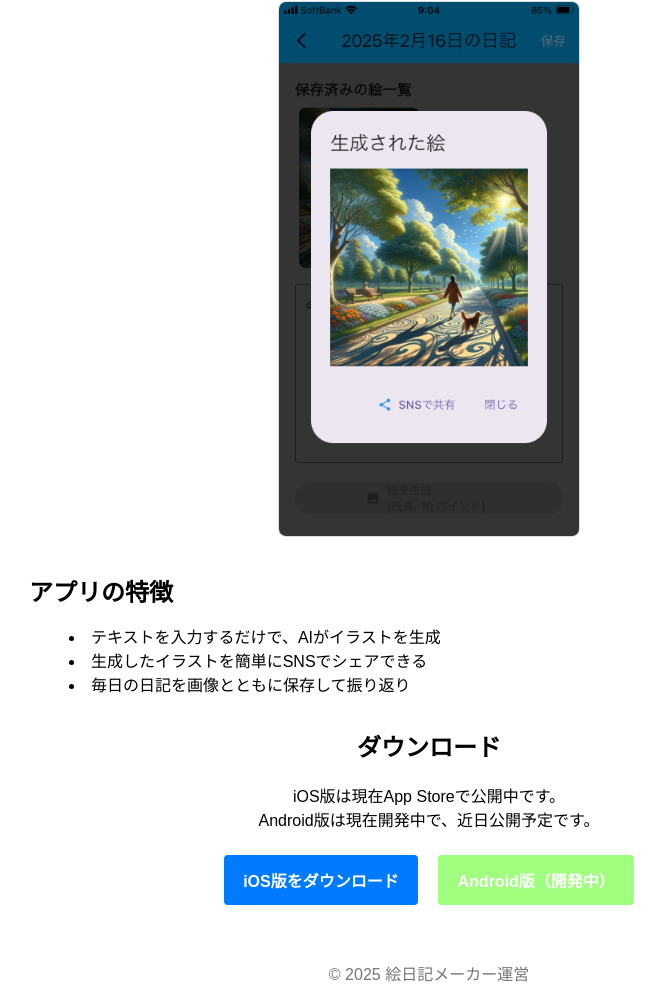
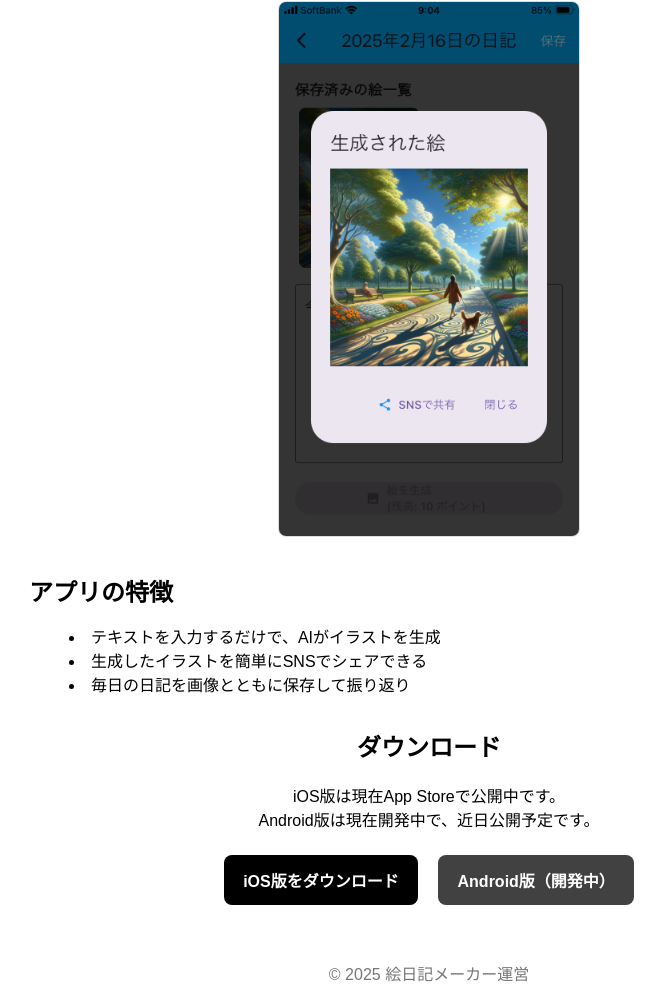
Before and after one commit to fcchi/pic_diary_app_site, a plain HTML site: page index.html in a window 1280 px wide. Shown: the part 122-1127 px from the top of the page, without its empty margins (211-876 px from the left). Drawn offline with Linux system fonts and the light colour scheme.

Commit message:
20250223

```diff
--- a/index.html
+++ b/index.html
@@ -47,11 +47,25 @@
       margin: 0.5em;
       padding: 0.8em 1.2em;
       color: #fff;
-      background-color: #007BFF;
-      border-radius: 4px;
+      border-radius: 8px;
       text-decoration: none;
       font-weight: bold;
+      transition: opacity 0.2s;
     }
+
+    a.store-link:hover {
+      opacity: 0.8;
+    }
+
+    .app-store-btn {
+      background-color: #000000;
+    }
+
+    .play-store-btn {
+      background-color: #414141;
+      color: #a1a1a1;
+    }
+
     footer {
       text-align: center;
       margin-top: 3em;
@@ -75,6 +89,16 @@
 
       footer {
         color: #aaa;
+      }
+
+      .app-store-btn {
+        background-color: #ffffff;
+        color: #000000;
+      }
+
+      .play-store-btn {
+        background-color: #414141;
+        color: #a1a1a1;
       }
     }
   </style>
@@ -106,13 +130,11 @@
 
       <p>
         <a href="https://apps.apple.com/us/app/%E7%B5%B5%E6%97%A5%E8%A8%98%E3%83%A1%E3%83%BC%E3%82%AB%E3%83%BC/id6741065694"
-           class="store-link"
-           style="background-color: #007AFF;">
+           class="store-link app-store-btn">
           iOS版をダウンロード
         </a>
         <a href="#"
-           class="store-link"
-           style="background-color: #a1ff7f;">
+           class="store-link play-store-btn">
           Android版（開発中）
         </a>
       </p>
```
Also changed, not shown: app-ads.txt (added), robots.txt (added).
